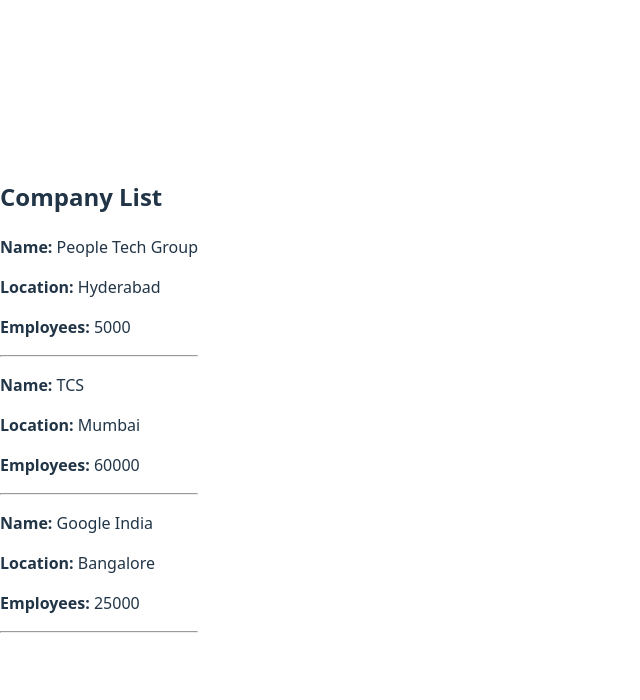
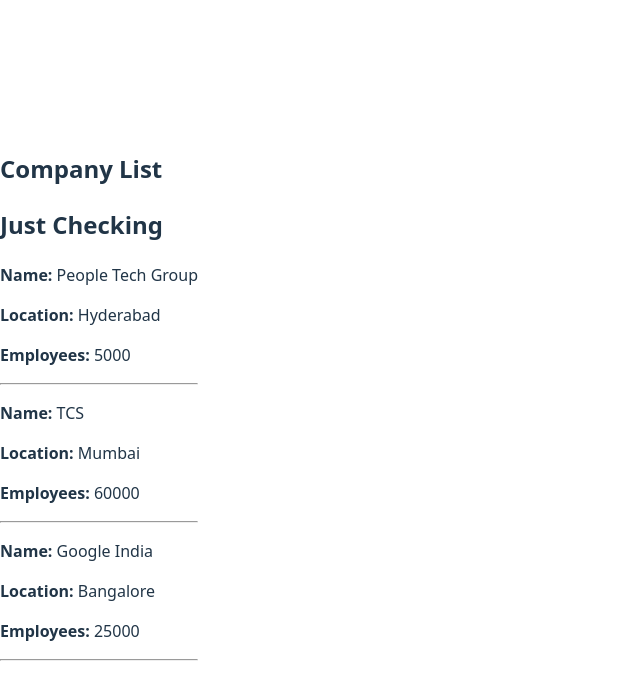
Before and after one commit to Madhureddy9390/companies-directory, a React (Vite) app: page / in a window 1280 px wide. Shown: the top 700 px of the page, without its empty margins (0-640 px from the left). Built offline with nearby package versions, Linux system fonts and the light colour scheme.

Commit message:
checking

```diff
--- a/src/App.jsx
+++ b/src/App.jsx
@@ -17,6 +17,7 @@
   return (
     <div>
       <h2>Company List</h2>
+      <h2>Just Checking</h2>
 
       {companies.map((company) => (
         <div key={company.id}>
```
